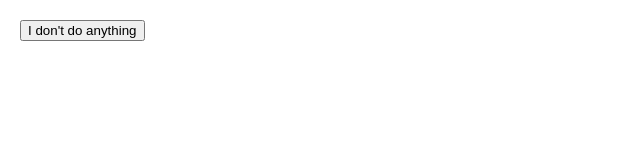
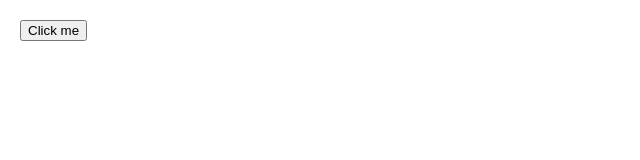
Before and after one commit to zelitosaide/react-js-course, a React (Create React App) app: page / in a window 1280 px wide. Shown: the top 160 px of the page, without its empty margins (0-640 px from the left). Built offline with nearby package versions, Linux system fonts and the light colour scheme.

Commit message:
Responding to Events

```diff
--- a/src/learn/learn-react/adding-interactivity/responding-to-events/index.js
+++ b/src/learn/learn-react/adding-interactivity/responding-to-events/index.js
@@ -7,5 +7,5 @@ function Button() {
     alert("You clicked me!");
   }
 
-  return <button onClick={handleClick}>I don't do anything</button>;
+  return <button onClick={handleClick}>Click me</button>;
 }
```
